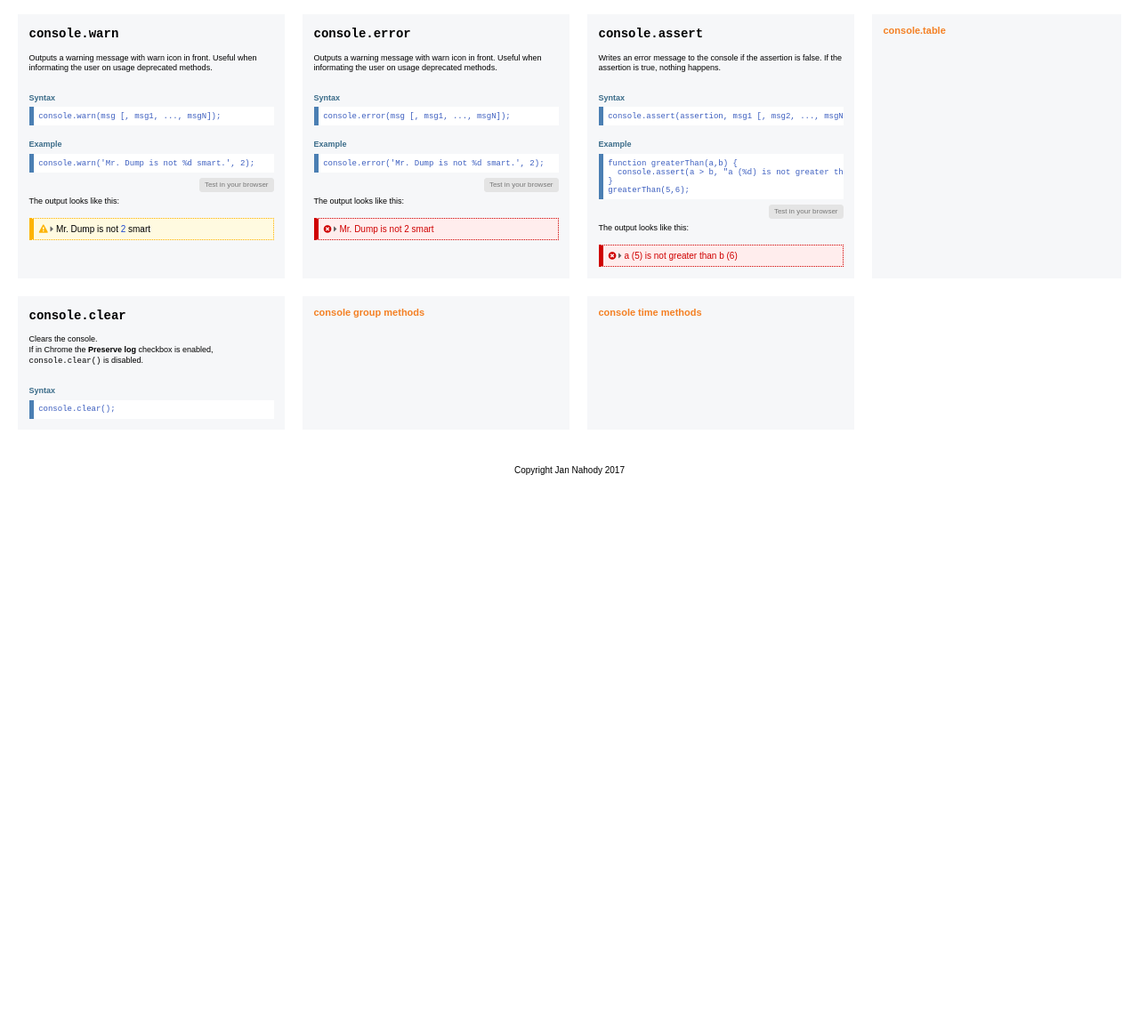
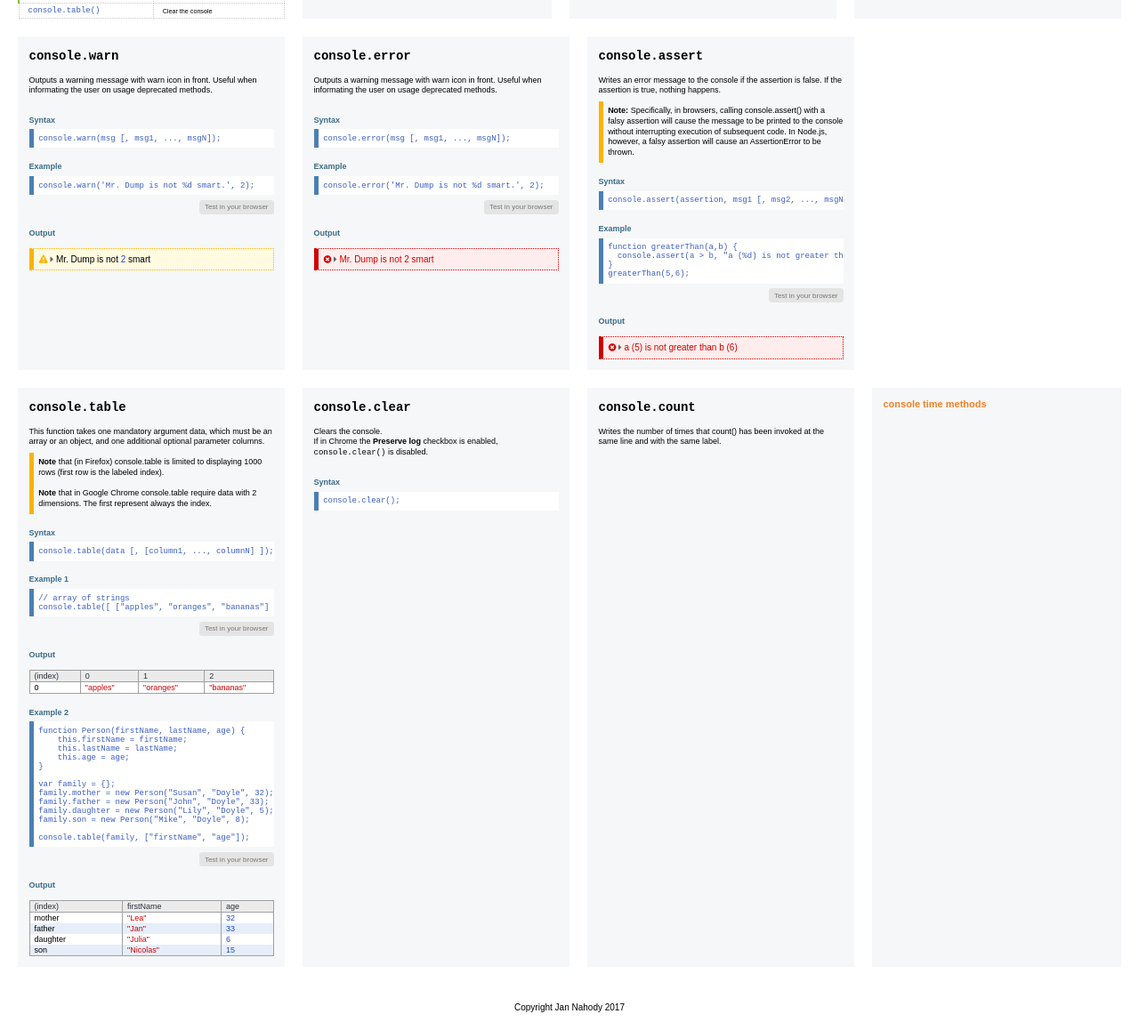
Before and after one commit to webia1/consoleCheatSheet, a website: page index.htm in a window 1280 px wide. Shown: the part 611-1769 px from the top of the page at 89% size. Before the commit the page ends 1165 px from the top, so only its background shows below. Drawn offline with Linux system fonts and the light colour scheme.

Commit message:
Add console.table description

```diff
--- a/index.htm
+++ b/index.htm
@@ -85,6 +85,10 @@
                            <td>Log a message and stack trace to console if first argument is false</td>
                        </tr>
                        <tr>
+                           <td>console.count()</td>
+                           <td>Log the number of times this line has been called with the given label.</td>
+                       </tr>
+                       <tr>
                            <td class="group">console.group()</td>
                            <td>Creates a new inline group, indenting all following output by another level. To move back out a level, call groupEnd()</td>
                        </tr>
@@ -127,7 +131,7 @@
                 <div class="bar">
                     <button onclick="console.info('Mr. Dump is not', 2, 'smart');">Test in your browser</button>
                 </div>
-        <p>The output looks like this:</p>
+                <h3>Output</h3>
                 <div class="output blue">
                     <i class="fa fa-info-circle blue" aria-hidden="true"></i> Mr. Dump is not <span class="blue">2</span> smart</div>
             </article>
@@ -142,7 +146,7 @@
                 <div class="bar">
                     <button onclick="console.log('Mr. Dump is not', 2, {property: 'smart'});">Test in your browser</button>
                 </div>
-        <p>The output looks like this:</p>
+                <h3>Output</h3>
                 <div class="output">
                     Mr. Dump is not <span class="blue">2</span> <i class="fa fa-caret-right grey" aria-hidden="true"></i> Object {<span class="violet">property</span>: <span class="red">"<i>smart</i> "</span>}</div>
             </article>
@@ -162,7 +166,7 @@
                 <div class="bar">
                     <button onclick="console.dir({property: 'smart'});">Test in your browser</button>
                 </div>
-        <p>The output looks like this:</p>
+                <h3>Output</h3>
                 <div class="output">
                     <i class="fa fa-caret-right grey" aria-hidden="true"></i> Object</div>
             </article>
@@ -177,9 +181,10 @@
                 <div class="bar">
                     <button onclick="console.warn('Mr. Dump is not %d smart.', 2);">Test in your browser</button>
                 </div>
-        <p>The output looks like this:</p>
+                <h3>Output</h3>
                 <div class="output yellow">
-            <i class="fa fa-exclamation-triangle yellow" aria-hidden="true"></i> <i class="fa fa-caret-right grey" aria-hidden="true"></i> Mr. Dump is not <span class="blue">2</span> smart</div>
+                    <i class="fa fa-exclamation-triangle yellow" aria-hidden="true"></i> <i class="fa fa-caret-right grey" aria-hidden="true"></i> Mr. Dump is not <span class="blue">2</span> smart
+                </div>
             </article>
             <!-- console.error -->
             <article>
@@ -192,7 +197,7 @@
                 <div class="bar">
                     <button onclick="console.error('Mr. Dump is not %d smart.', 2);">Test in your browser</button>
                 </div>
-        <p>The output looks like this:</p>
+                <h3>Output</h3>
                 <div class="output red">
                     <i class="fa fa-times-circle red" aria-hidden="true"></i> <i class="fa fa-caret-right grey" aria-hidden="true"></i> <span class="red">Mr. Dump is not 2 smart</span>
                 </div>
@@ -201,6 +206,7 @@
             <article>
                 <h2 class="monospace">console.assert</h2>
                 <p>Writes an error message to the console if the assertion is false. If the assertion is true, nothing happens.</p>
+                <p class="note"><strong>Note:</strong> Specifically, in browsers, calling console.assert() with a falsy assertion will cause the message to be printed to the console without interrupting execution of subsequent code. In Node.js, however, a falsy assertion will cause an AssertionError to be thrown.</p>
                 <h3>Syntax</h3>
                 <pre>console.assert(assertion, msg1 [, msg2, ..., msgN]);</pre>
                 <h3>Example</h3>
@@ -212,17 +218,105 @@ greaterThan(5,6);</pre>
                 <div class="bar">
                     <button onclick="var  isValid = false; console.assert(isValid, 'Mr. Dump is not here.');">Test in your browser</button>
                 </div>
-        <p>The output looks like this:</p>
+                <h3>Output</h3>
                 <div class="output red">
                     <i class="fa fa-times-circle red" aria-hidden="true"></i> <i class="fa fa-caret-right grey" aria-hidden="true"></i> <span class="red">a (5) is not greater than b (6)</span>
                 </div>
             </article>
+            <!-- console.table -->
+            <article>
+                <h2 class="monospace">console.table</h2>
+                <p>This function takes one mandatory argument data, which must be an array or an object, and one additional optional parameter columns.</p>
+                <p class="note">
+                    <strong>Note</strong> that (in Firefox) console.table is limited to displaying 1000 rows (first row is the labeled index).
+                </p>
+                <p class="note">
+                    <strong>Note</strong> that in Google Chrome console.table require data with 2 dimensions. The first represent always the index.
+                </p>
+                <h3>Syntax</h3>
+                <pre>console.table(data [, [column1, ..., columnN] ]);</pre>
+                <h3>Example 1</h3>
+                <pre>
+// array of strings
+console.table([ ["apples", "oranges", "bananas"] ]);</pre>
+                <div class="bar">
+                    <button onclick="console.table([["apples", "oranges", "bananas"]]);">Test in your browser</button>
+                </div>
+                <h3>Output</h3>
+                <div class="output table">
+                    <table>
+                        <thead>
+                            <tr>
+                                <th>(index)</th>
+                                <th>0</th>
+                                <th>1</th>
+                                <th>2</th>
+                            </tr>
+                        </thead>
+                        <tbody>
+                            <tr>
+                                <td>0</td>
+                                <td class="red">"apples"</td>
+                                <td class="red">"oranges"</td>
+                                <td class="red">"bananas"</td>
+                            </tr>
+                        </tbody>
+                    </table>
+                </div>
+                <h3>Example 2</h3>
+                <pre>
+function Person(firstName, lastName, age) {
+    this.firstName = firstName;
+    this.lastName = lastName;
+    this.age = age;
+}
 
-    <article>
-        <h2 class="title">console.table</h2>
+var family = {};
+family.mother = new Person("Susan", "Doyle", 32);
+family.father = new Person("John", "Doyle", 33);
+family.daughter = new Person("Lily", "Doyle", 5);
+family.son = new Person("Mike", "Doyle", 8);
 
+console.table(family, ["firstName", "age"]);</pre>
+                <div class="bar">
+                    <button onclick="tableMethod();">Test in your browser</button>
+                </div>
+                <h3>Output</h3>
+                <div class="output table">
+                    <table>
+                        <thead>
+                            <tr>
+                                <th>(index)</th>
+                                <th>firstName</th>
+                                <th>age</th>
+                            </tr>
+                        </thead>
+                        <tbody>
+                            <tr>
+                                <td>mother</td>
+                                <td class="red">"Lea"</td>
+                                <td class="blue">32</td>
+                            </tr>
+                            <tr>
+                                <td>father</td>
+                                <td class="red">"Jan"</td>
+                                <td class="blue">33</td>
+                            </tr>
+                            <tr>
+                                <td>daughter</td>
+                                <td class="red">"Julia"</td>
+                                <td class="blue">6</td>
+                            </tr>
+                            <tr>
+                                <td>son</td>
+                                <td class="red">"Nicolas"</td>
+                                <td class="blue">15</td>
+                            </tr>
+                        </tbody>
+                    </table>
+                </div>
             </article>
-
+            <!-- console.clear -->
             <article>
                 <h2 class="monospace">console.clear</h2>
                 <p>Clears the console. <br>If in Chrome the <strong>Preserve log</strong> checkbox is enabled, <code>console.clear()</code> is disabled.</p>
@@ -231,8 +325,8 @@ greaterThan(5,6);</pre>
             </article>
 
             <article>
-        <h2 class="title">console group methods</h2>
-
+                <h2 class="monospace">console.count</h2>
+                <p>Writes the number of times that count() has been invoked at the same line and with the same label.</p>
             </article>
 
             <article>
```
Lines whose indentation alone changed are shown as unchanged.
